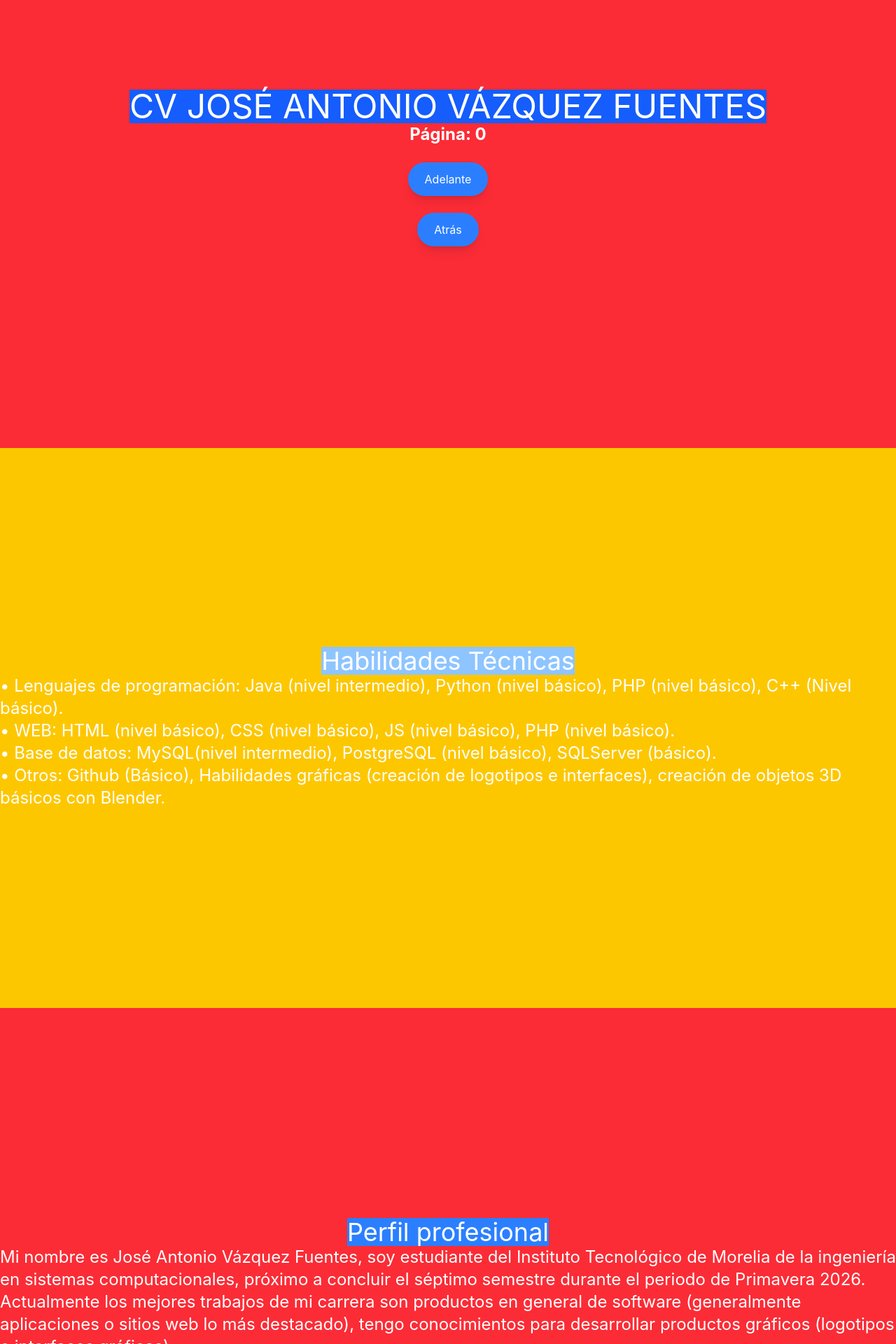
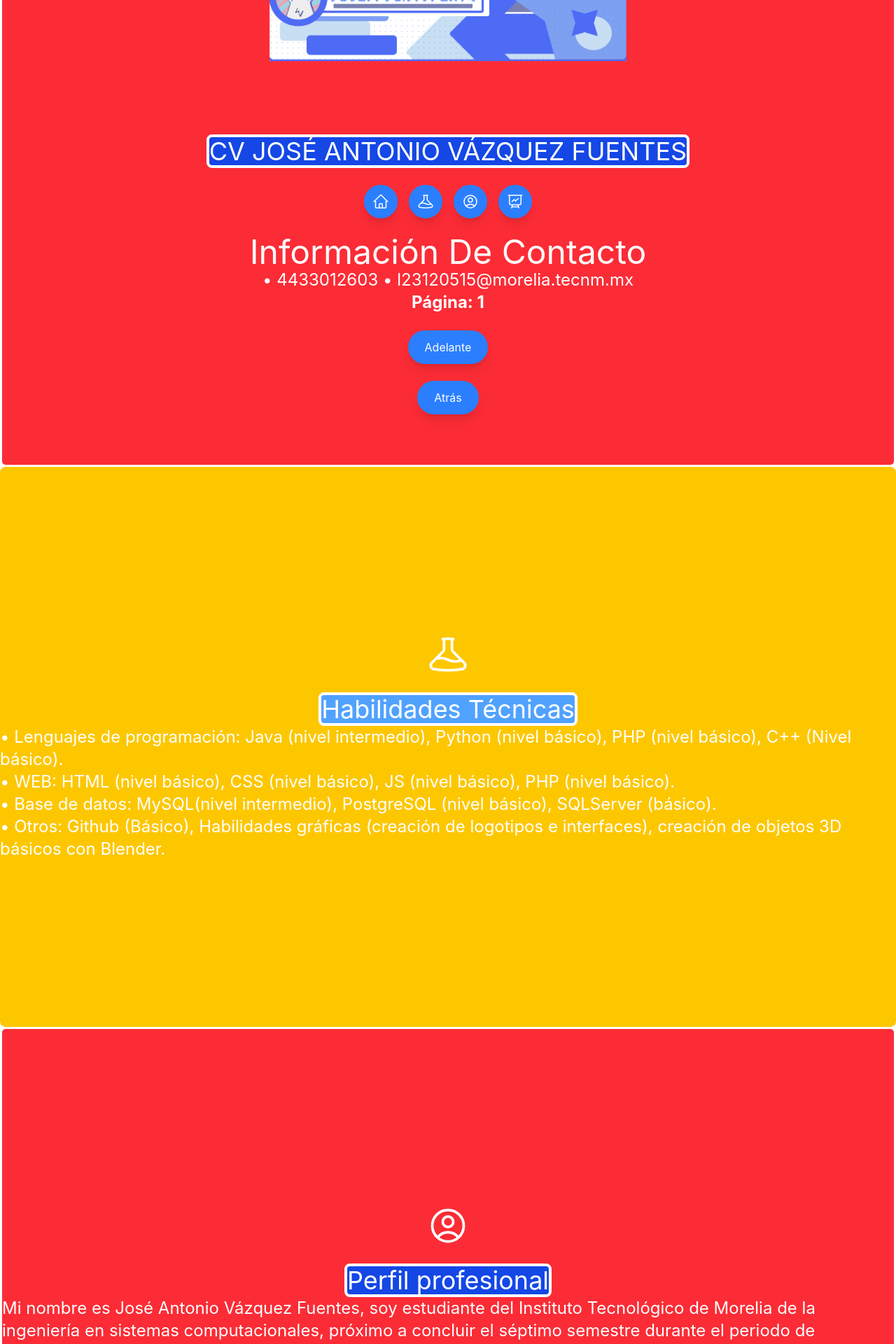
Before and after one commit to TonyTheryx/CV_JOSE_ANTONIO_VAZQUEZ_FUENTES, a React (Vite) app: page / in a window 1280 px wide. Shown: the part 160-2080 px from the top of the page at 70% size. Built offline with nearby package versions, Linux system fonts and the light colour scheme.

Commit message:
Mejoras gráficas

```diff
--- a/src/App.tsx
+++ b/src/App.tsx
@@ -2,9 +2,12 @@ import { useState } from "react"
 import { Text } from './components/text'
 import { Images } from './components/images'
 import { CV } from "./components/cv";
+import { Index } from "./components/index";
+import Banner from "./images/Banner1.png";
+
 
 function App() {
-  const [count, setCount] = useState<number>(0);
+  const [count, setCount] = useState<number>(1);
 
 //Botones
   const nextClick = () => {
@@ -23,11 +26,20 @@ const previousClick= () => {
   //Retorno
   return (
     <>
+      {/*Título*/}
 
-      <div className="min-h-screen bg-red-500 flex flex-col items-center justify-center text-white">
-      <h1 className="text-5xl bg-blue-600 ">
+      <div className="min-h-screen bg-red-500 flex flex-col items-center justify-center text-white border-3 rounded-lg">
+      <img src={Banner} alt="" className="scale-x-40 scale-y-40"/>
+      <h1 className="text-4xl border-4 bg-blue-700 border-white-500 rounded-lg">
         CV JOSÉ ANTONIO VÁZQUEZ FUENTES
       </h1>
+
+      {/*Índice*/}
+      <br />
+      <Index/>
+      <br />
+
+      {/*Botones de navegación de información de contacto*/}
       {count==1 && (<Text
       initialTitle="Información De Contacto"
       initialText="•	4433012603
@@ -71,8 +83,15 @@ const previousClick= () => {
       >
         Atrás
       </button>
+      <br />
+      <br />
+      <br />
     </div>
+
+    {/*Texto con el currículum*/}
     <CV/>
+
+    {/*Imágenes de proyectos*/}
     <Images/>
     </>
   );
--- a/src/components/cv.tsx
+++ b/src/components/cv.tsx
@@ -1,9 +1,15 @@
+
 
 export const CV = () =>{
 return(
     <>
-<div className="min-h-screen bg-yellow-400 flex flex-col items-center justify-center text-white">
-<h2 className="text-4xl bg-blue-300 ">
+    {/*Habilidades Técnicas*/}
+<div className="min-h-screen bg-yellow-400 flex flex-col items-center justify-center text-white border-white-500 rounded-lg">
+            <svg xmlns="http://www.w3.org/2000/svg" fill="none" viewBox="0 0 24 24" stroke-width="1.5" stroke="currentColor" className="size-15">
+            <path stroke-linecap="round" stroke-linejoin="round" d="M9.75 3.104v5.714a2.25 2.25 0 0 1-.659 1.591L5 14.5M9.75 3.104c-.251.023-.501.05-.75.082m.75-.082a24.301 24.301 0 0 1 4.5 0m0 0v5.714c0 .597.237 1.17.659 1.591L19.8 15.3M14.25 3.104c.251.023.501.05.75.082M19.8 15.3l-1.57.393A9.065 9.065 0 0 1 12 15a9.065 9.065 0 0 0-6.23-.693L5 14.5m14.8.8 1.402 1.402c1.232 1.232.65 3.318-1.067 3.611A48.309 48.309 0 0 1 12 21c-2.773 0-5.491-.235-8.135-.687-1.718-.293-2.3-2.379-1.067-3.61L5 14.5" />
+            </svg>
+            <br />
+<h2 className="text-4xl border-4 bg-blue-400 border-white-500 rounded-lg">
   Habilidades Técnicas
 </h2>
 <ul className="text-2xl">
@@ -15,8 +21,13 @@ return(
 
     </div>
 
-    <div className="min-h-screen bg-red-500 flex flex-col items-center justify-center text-white">
-<h2 className="text-4xl bg-blue-500">
+    {/*Perfil Profesional*/}
+    <div className="min-h-screen bg-red-500 flex flex-col items-center justify-center text-white border-3 border-white-500 rounded-lg">
+      <svg xmlns="http://www.w3.org/2000/svg" fill="none" viewBox="0 0 24 24" stroke-width="1.5" stroke="currentColor" className="size-15">
+            <path stroke-linecap="round" stroke-linejoin="round" d="M17.982 18.725A7.488 7.488 0 0 0 12 15.75a7.488 7.488 0 0 0-5.982 2.975m11.963 0a9 9 0 1 0-11.963 0m11.963 0A8.966 8.966 0 0 1 12 21a8.966 8.966 0 0 1-5.982-2.275M15 9.75a3 3 0 1 1-6 0 3 3 0 0 1 6 0Z" />
+            </svg>
+            <br />
+<h2 className="text-4xl border-4 bg-blue-700 border-3 border-white-500 rounded-lg">
   Perfil profesional
 </h2>
 <p className="text-2xl">
@@ -24,14 +35,19 @@ return(
 </p>
     </div>
 
+    {/*Proyectos*/}
     <div className="min-h-screen bg-yellow-400 flex flex-col items-center justify-center text-white">
-<h2 className="text-4xl bg-blue-300">
+      <svg xmlns="http://www.w3.org/2000/svg" fill="none" viewBox="0 0 24 24" stroke-width="1.5" stroke="currentColor" className="size-15">
+            <path stroke-linecap="round" stroke-linejoin="round" d="M3.75 3v11.25A2.25 2.25 0 0 0 6 16.5h2.25M3.75 3h-1.5m1.5 0h16.5m0 0h1.5m-1.5 0v11.25A2.25 2.25 0 0 1 18 16.5h-2.25m-7.5 0h7.5m-7.5 0-1 3m8.5-3 1 3m0 0 .5 1.5m-.5-1.5h-9.5m0 0-.5 1.5m.75-9 3-3 2.148 2.148A12.061 12.061 0 0 1 16.5 7.605" />
+            </svg>
+            <br />
+<h2 className="text-4xl border-4 bg-blue-400 border-3 border-white-500 rounded-lg">
   Proyectos
 </h2>
 <p className="text-2xl">
   <ul>
      <li>•	MiCanasta: Participé en la creación una página web dedicada a la reducción de costos de la despensa diaria, y creación de recetas.</li>
-<li>•	ObjetosSigloXX: Creé una página web enfocada a mostrar el cambio en el paso de los objetos del siglo XX.</li>
+     <li>•	ObjetosSigloXX: Creé una página web enfocada a mostrar el cambio en el paso de los objetos del siglo XX.</li>
 </ul>
 </p>
 </div>
--- a/src/components/images.tsx
+++ b/src/components/images.tsx
@@ -8,12 +8,14 @@ import A from "../images/1.png"
 import B from "../images/2.png"
 import C from "../images/3.png"
 import D from "../images/4.png"
+import Redes from "../images/Redes Sociales.png"
 
 export const Images = () =>{
 return(
     <>
     <div className="min-h-screen bg-red-500 flex flex-col items-center justify-center text-white">
-      <h2 className="text-4xl bg-blue-500">IMÁGENES DE TRABAJOS TANTO GRÁFICOS CÓMO SOFTWARE</h2>
+      <br />
+      <h2 className="text-4xl bg-midnight rounded-lg border-3 border-white-500">IMÁGENES DE TRABAJOS TANTO GRÁFICOS CÓMO SOFTWARE</h2>
       <br />
       <img src={Courage} alt="" />
       <img src={Chevrolet} alt="" />
@@ -24,7 +26,7 @@ return(
       <img src={B} alt="" />
       <img src={C} alt="" />
       <img src={D} alt="" />
-
+      <img src={Redes} alt="" />
     </div>
     </>
 )
--- /dev/null
+++ b/src/components/index.tsx
@@ -0,0 +1,52 @@
+export const Index = () =>{
+
+return(
+    <div className="flex gap-4">
+        {/*Información de contacto*/}
+        <button className="bg-blue-500 hover:bg-blue-600
+                   px-3 py-3
+                   rounded-full
+                   shadow-lg
+                   transition
+                   duration-300">
+            <svg xmlns="http://www.w3.org/2000/svg" fill="none" viewBox="0 0 24 24" strokeWidth={1.5} stroke="currentColor" className="size-6">
+            <path strokeLinecap="round" strokeLinejoin="round" d="m2.25 12 8.954-8.955c.44-.439 1.152-.439 1.591 0L21.75 12M4.5 9.75v10.125c0 .621.504 1.125 1.125 1.125H9.75v-4.875c0-.621.504-1.125 1.125-1.125h2.25c.621 0 1.125.504 1.125 1.125V21h4.125c.621 0 1.125-.504 1.125-1.125V9.75M8.25 21h8.25" />
+            </svg>
+        </button>
+        {/*Habilidades Técnicas*/}
+        <button className="bg-blue-500 hover:bg-blue-600
+                    px-3 py-3
+                   rounded-full
+                   shadow-lg
+                   transition
+                   duration-300">
+            <svg xmlns="http://www.w3.org/2000/svg" fill="none" viewBox="0 0 24 24" stroke-width="1.5" stroke="currentColor" className="size-6">
+            <path stroke-linecap="round" stroke-linejoin="round" d="M9.75 3.104v5.714a2.25 2.25 0 0 1-.659 1.591L5 14.5M9.75 3.104c-.251.023-.501.05-.75.082m.75-.082a24.301 24.301 0 0 1 4.5 0m0 0v5.714c0 .597.237 1.17.659 1.591L19.8 15.3M14.25 3.104c.251.023.501.05.75.082M19.8 15.3l-1.57.393A9.065 9.065 0 0 1 12 15a9.065 9.065 0 0 0-6.23-.693L5 14.5m14.8.8 1.402 1.402c1.232 1.232.65 3.318-1.067 3.611A48.309 48.309 0 0 1 12 21c-2.773 0-5.491-.235-8.135-.687-1.718-.293-2.3-2.379-1.067-3.61L5 14.5" />
+            </svg>
+        </button>
+        {/*Perfil Profesional*/}
+        <button className="bg-blue-500 hover:bg-blue-600
+                    px-3 py-3
+                   rounded-full
+                   shadow-lg
+                   transition
+                   duration-300">
+            <svg xmlns="http://www.w3.org/2000/svg" fill="none" viewBox="0 0 24 24" stroke-width="1.5" stroke="currentColor" className="size-6">
+            <path stroke-linecap="round" stroke-linejoin="round" d="M17.982 18.725A7.488 7.488 0 0 0 12 15.75a7.488 7.488 0 0 0-5.982 2.975m11.963 0a9 9 0 1 0-11.963 0m11.963 0A8.966 8.966 0 0 1 12 21a8.966 8.966 0 0 1-5.982-2.275M15 9.75a3 3 0 1 1-6 0 3 3 0 0 1 6 0Z" />
+            </svg>
+        </button>
+        {/*Proyectos*/}
+        <button className="bg-blue-500 hover:bg-blue-600
+                    px-3 py-3
+                   rounded-full
+                   shadow-lg
+                   transition
+                   duration-300">
+            <svg xmlns="http://www.w3.org/2000/svg" fill="none" viewBox="0 0 24 24" stroke-width="1.5" stroke="currentColor" className="size-6">
+            <path stroke-linecap="round" stroke-linejoin="round" d="M3.75 3v11.25A2.25 2.25 0 0 0 6 16.5h2.25M3.75 3h-1.5m1.5 0h16.5m0 0h1.5m-1.5 0v11.25A2.25 2.25 0 0 1 18 16.5h-2.25m-7.5 0h7.5m-7.5 0-1 3m8.5-3 1 3m0 0 .5 1.5m-.5-1.5h-9.5m0 0-.5 1.5m.75-9 3-3 2.148 2.148A12.061 12.061 0 0 1 16.5 7.605" />
+            </svg>
+        </button>
+    </div>
+)
+
+}
--- a/src/index.css
+++ b/src/index.css
@@ -1 +1,6 @@
 @import "tailwindcss";
+@theme {
+  --color-midnight: #121063;
+  --color-tahiti: #3ab7bf;
+  --color-bermuda: #78dcca;
+}
```
Also changed, not shown: src/images/Banner1.png (added), src/images/Redes Sociales.png (added).
